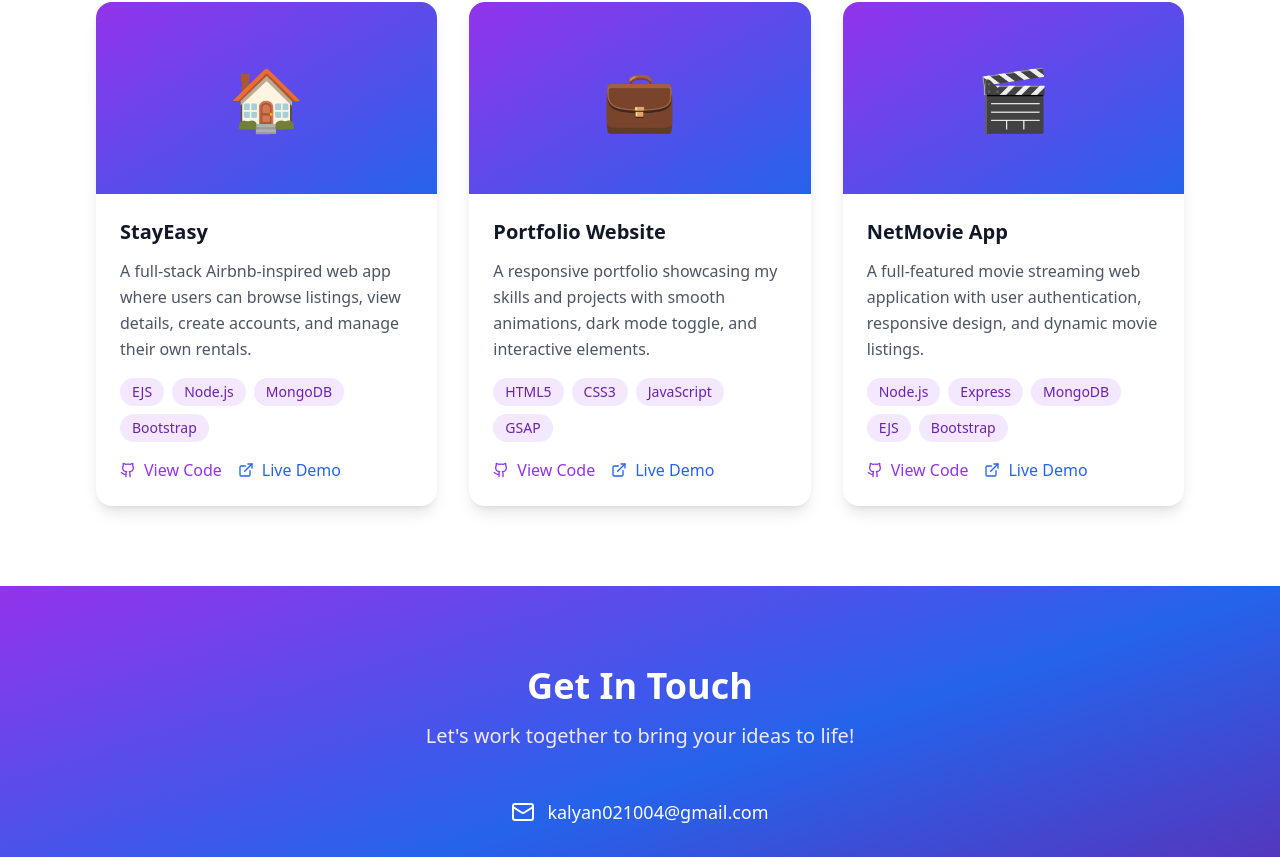
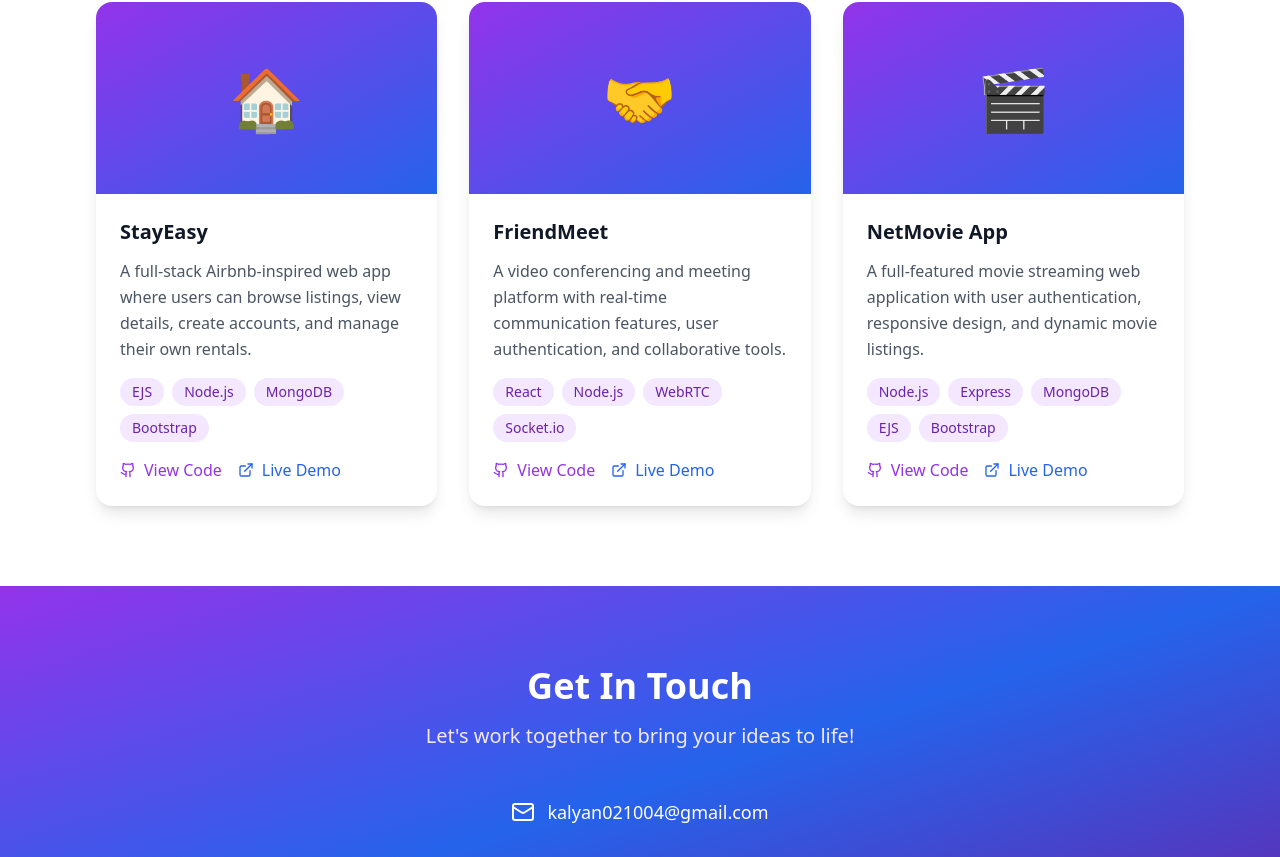
Before and after one commit to kalyan021004/MyPortFolio, a React (Create React App) app: page / in a window 1280 px wide. Shown: the part 2272-3129 px from the top of the page. Built offline with nearby package versions, Linux system fonts and the light colour scheme.

Commit message:
Update projectsData.js

```diff
--- a/src/data/projectsData.js
+++ b/src/data/projectsData.js
@@ -10,13 +10,12 @@ export const projectsData = [
   },
   {
     id: 2,
-    title: "Portfolio Website",
-    description: "A responsive portfolio showcasing my skills and projects with smooth animations, dark mode toggle, and interactive elements.",
-    emoji: "💼",
-    tech: ["HTML5", "CSS3", "JavaScript", "GSAP"],
-    link: "https://my-port-folio-khaki-chi.vercel.app/",
-        github: "https://github.com/kalyan021004/MyPortFolio"
-
+    title: "FriendMeet",
+    description: "A video conferencing and meeting platform with real-time communication features, user authentication, and collaborative tools.",
+    emoji: "🤝",
+    tech: ["React", "Node.js", "WebRTC", "Socket.io"],
+    link: "https://zoom-zeta-five.vercel.app/",
+    github: "https://github.com/kalyan021004/Zoom"
   },
   {
     id: 3,
@@ -26,7 +25,5 @@ export const projectsData = [
     tech: ["Node.js", "Express", "MongoDB", "EJS", "Bootstrap"],
     link: "https://netmovie-r5ww.onrender.com",
     github: "https://github.com/kalyan021004/NetMovie"
-
   }
-
 ];
```
Lines whose indentation alone changed are shown as unchanged.
